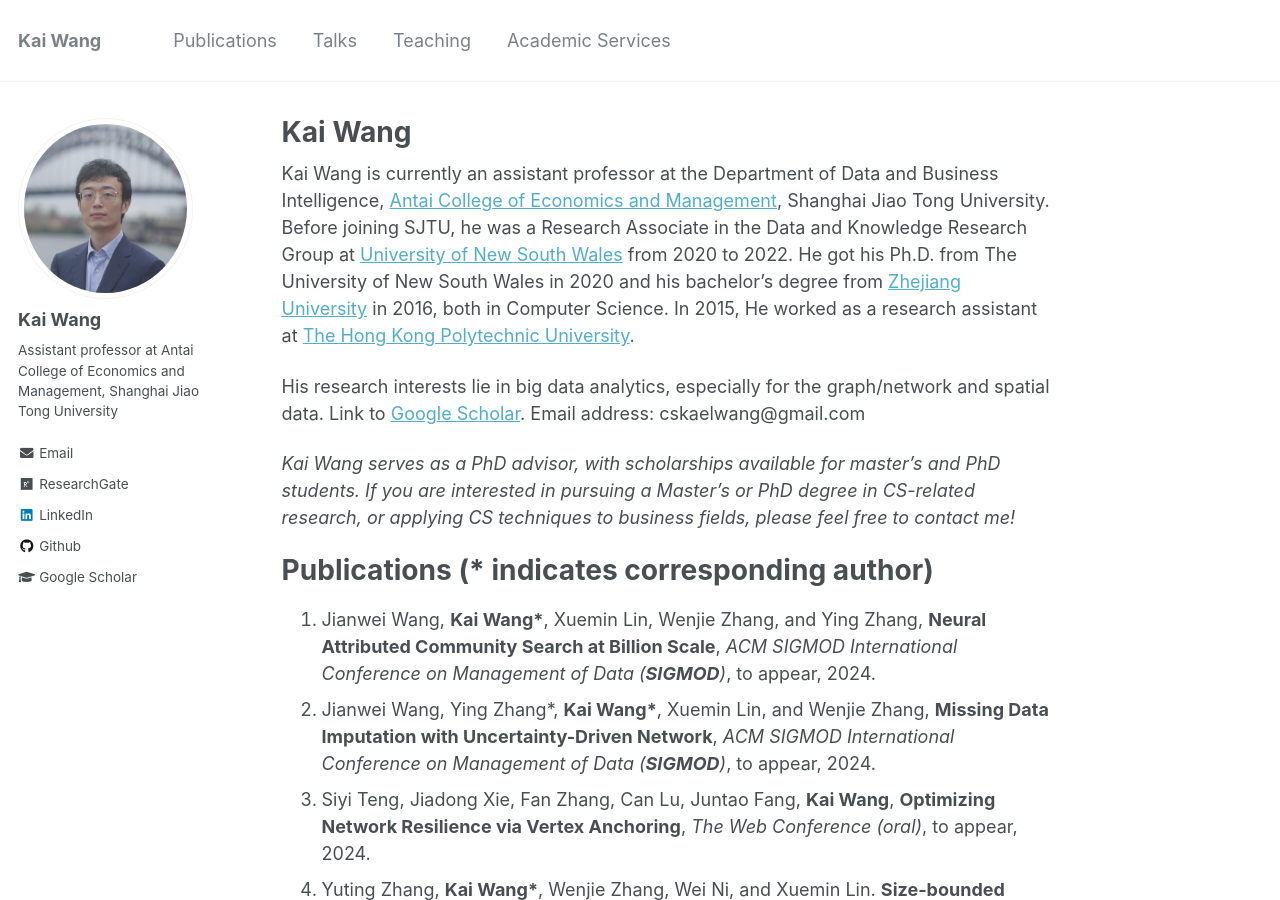
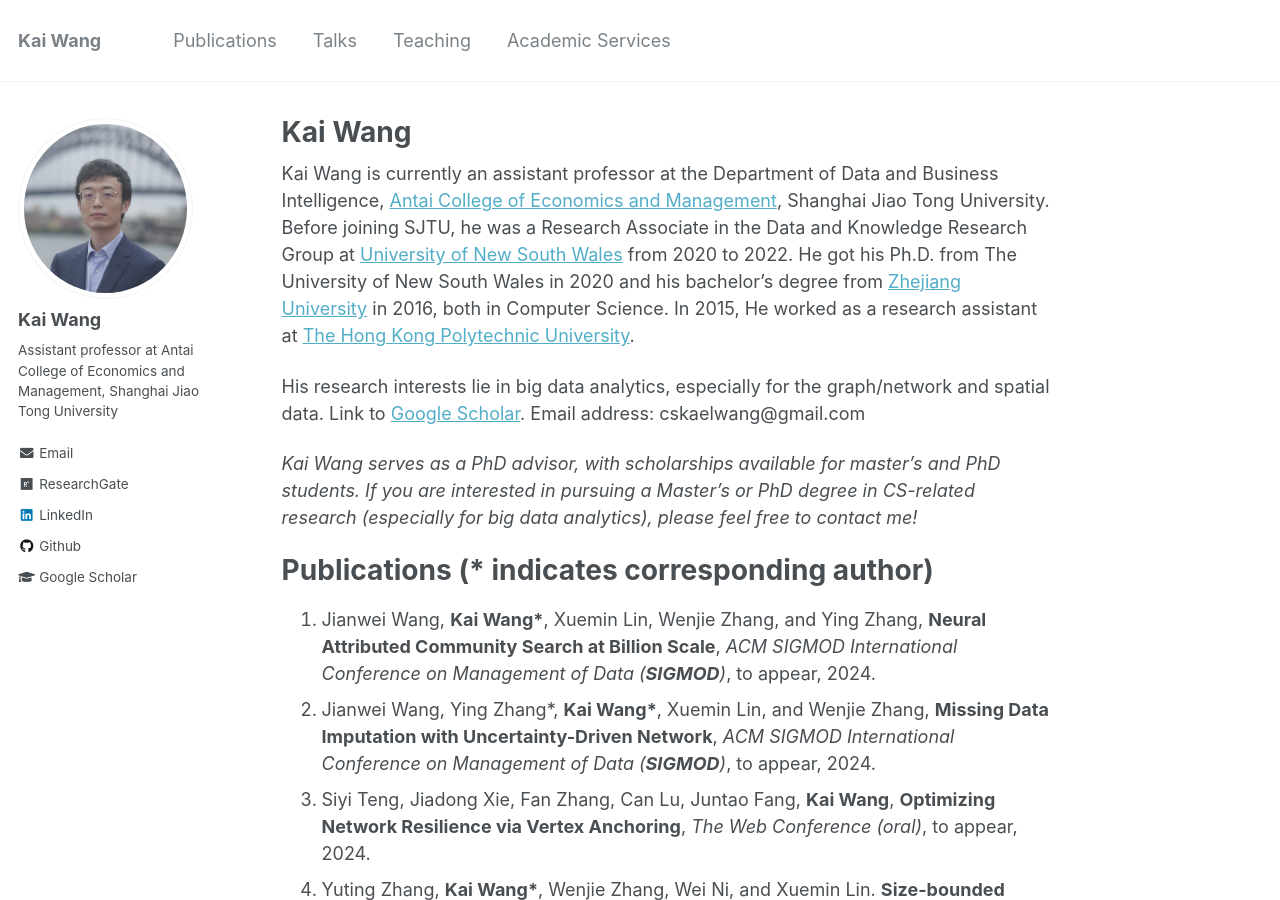
Before and after one commit to cs-kaiwang/cs-kaiwang.github.io, a Jekyll site: the page built from _pages/about.md, in a window 1280 px wide and 900 px high. Built offline with Jekyll 4.4.1, drawn with Linux system fonts in a browser that asks for light colours.

Commit message:
Update about.md

```diff
--- a/_pages/about.md
+++ b/_pages/about.md
@@ -12,7 +12,7 @@ Kai Wang is currently an assistant professor at the Department of Data and Busin
 
 His research interests lie in big data analytics, especially for the graph/network and spatial data.  Link to [Google Scholar](https://scholar.google.com/citations?user=G4DiwTIAAAAJ&hl=en). Email address: cskaelwang@gmail.com
 
-*Kai Wang serves as a PhD advisor, with scholarships available for master's and PhD students. If you are interested in pursuing a Master's or PhD degree in CS-related research, or applying CS techniques to business fields, please feel free to contact me!*
+*Kai Wang serves as a PhD advisor, with scholarships available for master's and PhD students. If you are interested in pursuing a Master's or PhD degree in CS-related research (especially for big data analytics), please feel free to contact me!*
 
 <!--I have close cooperation with many top-tier IT companies such as Alibaba DAMO Academy. For undergraduate students, please feel free to contact me via email if you are interested in big-data-related research, especially for those who want to participate in an enterprise internship or pursue a higher-level degree.-->
 
```
